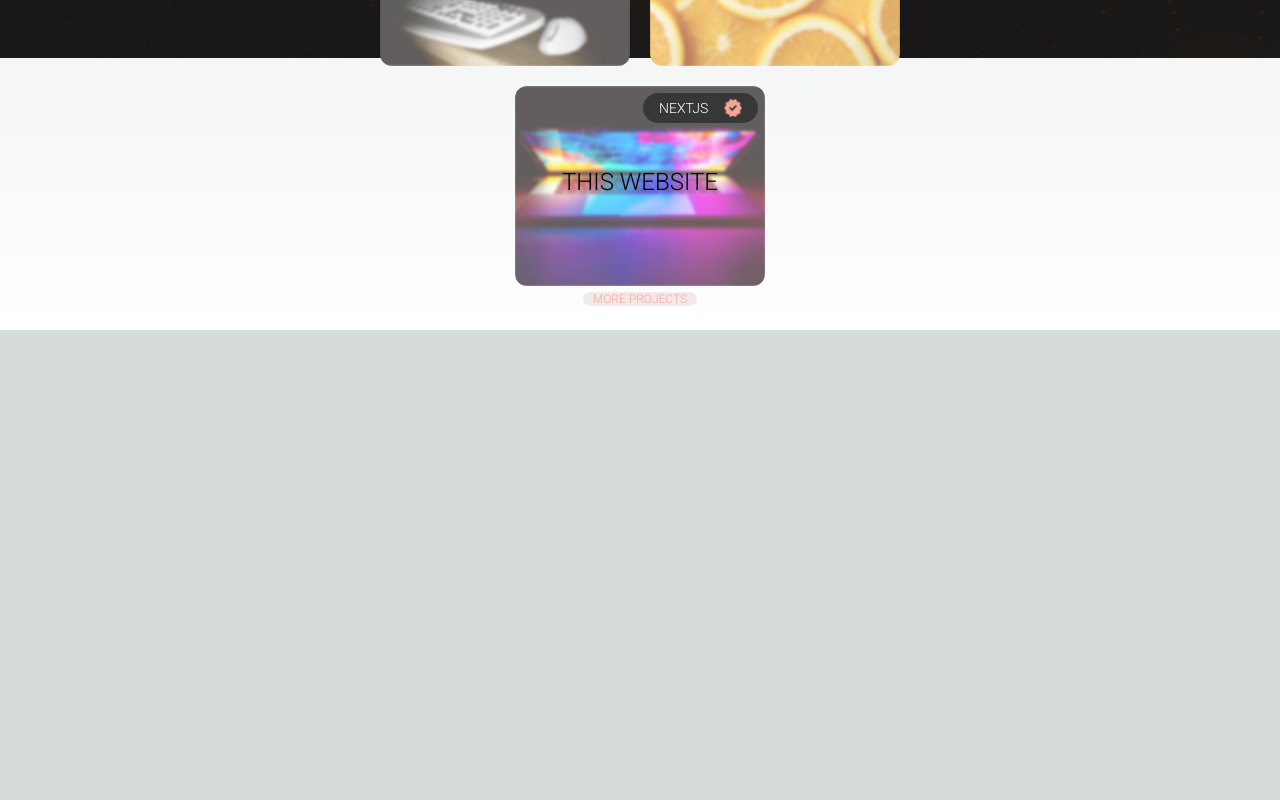
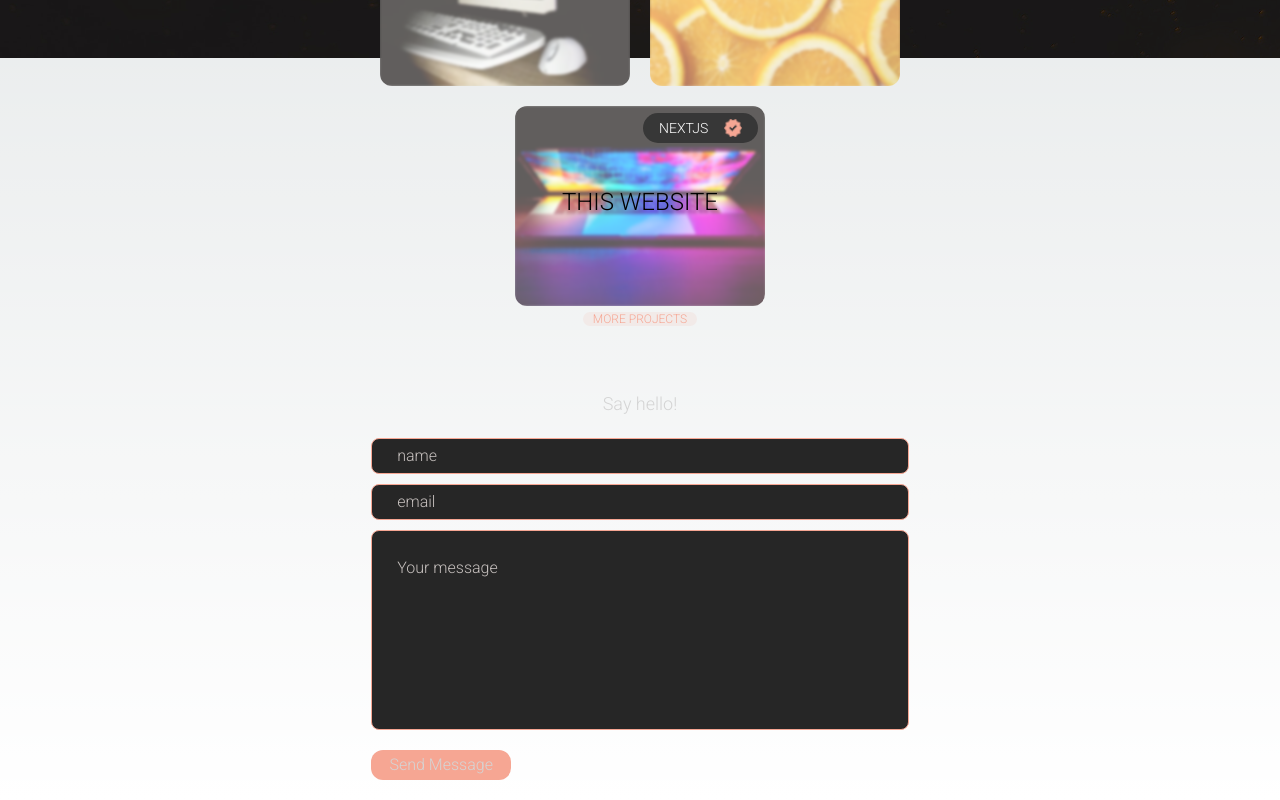
Before and after one commit to chanteCon/portfolioWebsite, a Next.js app in the folder website/: page / in a window 1280 px wide. Shown: the part 742-1542 px from the top of the page. Before the commit the page ends 1072 px from the top, so only its background shows below. Built offline with nearby package versions, Linux system fonts and the light colour scheme.

Commit message:
added contact form the home and project pages

```diff
--- a/website/app/components/ContactForm.jsx
+++ b/website/app/components/ContactForm.jsx
@@ -1,3 +1,5 @@
+"use client"
+
 import emailjs from '@emailjs/browser';
 import React from 'react';
 
@@ -21,9 +23,11 @@ export const ContactForm = ({ title }) => {
   };
 
   return (
-    <div className = "w-[300px] md:w-[400px] lg:w-[500px] xl:w-[550px] h-[350px] md:h-[450px] lg:h-[600px] bg-[#373737] flex flex-col pt-[20px] lg:pt-[70px] md:pt-[50px] items-center">
-      <p className = "pb-[10px] md:pb-[20px] lg:mr-[290px] text-lg" >{title}</p>
-      <form ref={form} className = "md:w-[70%] flex flex-col gap-[10px]" >
+    <div className = "w-full flex flex-col items-center">
+      <p className = "pb-[10px] md:pb-[20px] text-lg" >{
+      title ? title : "Say hello!"
+      }</p>
+      <form ref={form} className = "w-[70%] flex flex-col gap-[10px]" >
         <input
           type="text"
           name="user_name"
--- a/website/app/contact/page.js
+++ b/website/app/contact/page.js
@@ -16,7 +16,9 @@ export default function Contact() {
         <p className = "text-lg" >I would love to hear from you</p>
       </section>
       <section className = "justify-center w-full flex flex-wrap-reverse">
-        <ContactForm title = {"Say hello!"}/>
+        <div className = "w-[300px] md:w-[400px] lg:w-[500px] xl:w-[550px] h-[350px] md:h-[450px] lg:h-[600px] bg-[#373737] flex flex-col pt-[20px] lg:pt-[70px] md:pt-[50px] items-center">
+          <ContactForm />
+        </div>
         <div className = "w-[300px] md:w-[400px] lg:w-[500px] xl:w-[550px] h-[350px] md:h-[450px] lg:h-[600px] bg-[#262626] text-left p-[30px] md:p-[100px] flex flex-col gap-[50px]">
           <div className = "self-start flex flex-col items-center">
             <p className = "lg:text-lg" >Chantelle Conlon Scoullar</p>
--- a/website/app/page.js
+++ b/website/app/page.js
@@ -8,6 +8,7 @@ import { SmallTick } from "./components/SmallTick"
 import Link from "next/link"
 import { MainProjectSkill } from "./components/MainProjectSkill"
 import { ContactLinks } from "./components/ContactLinks"
+import { ContactForm } from "./components/ContactForm"
 
 export default function Home() {
   const projects = data.projects
@@ -20,7 +21,7 @@ export default function Home() {
 
   return (
     <>
-      <div className = "flex flex-col flex-1 items-center h-100 w-[60%] text-center pt-[200px] text-neutral-300 gap-[50px]" >
+      <div className = "flex flex-col flex-1 items-center h-100 w-[60%] text-center pt-[200px] text-neutral-300 gap-[60px]" >
         <section className = "xl:w-[50%]">
           <div className = "font-light">
             <h1 style = {{ fontSize: '28pt' }} >Hi, I'm Chantelle. I'm a</h1>
@@ -104,6 +105,9 @@ export default function Home() {
             {"MORE PROJECTS"}
           </a>
         </section>
+        <section className = "w-full">
+          <ContactForm />
+        </section>
       </div>
     </>
   )
--- a/website/app/projects/[name]/page.js
+++ b/website/app/projects/[name]/page.js
@@ -5,6 +5,7 @@ import { SmallTick } from '@/app/components/SmallTick';
 import { VideoEmbeds } from '@/app/VideoEmbeds';
 import { smallLightBtnWithImage } from '@/app/TailwindStyles';
 import { LinksBtns } from '@/app/components/LinkBtns';
+import { ContactForm } from '@/app/components/ContactForm';
 
 export default function ProjectPage ({ params })  {
   const name = params.name.replace("%20"," ")
@@ -16,7 +17,7 @@ export default function ProjectPage ({ params })  {
 
   return (
     <div className = "flex flex-col w-[80%] xl:w-[50%] 2xl:w-[40%] pt-[10vh] justify-center text-center gap-[50px] text-[#F2EAE8]">
-      < div
+      < section
           className = "w-full h-[230px] overflow-hidden relative rounded-2xl text-black"
           key = {project.name}
         >
@@ -35,7 +36,7 @@ export default function ProjectPage ({ params })  {
           <div className = "relative bottom-[100px] left-[40%] sm:left-[80%]">
             <LinksBtns project = { project } />
           </div>
-      </div>
+      </section>
       <section className = "flex flex-wrap justify-center xl:gap-[10px] gap-[20px]">
       <div>
         <p >Skills</p>
@@ -75,7 +76,7 @@ export default function ProjectPage ({ params })  {
     </section>
     {
         video &&
-        <div className = "align-center relative h-0 pb-[56.25%] mb-[40px]">
+        <section className = "align-center relative h-0 pb-[56.25%] mb-[40px]">
           <p>{video.name}</p>
           <iframe
             className = "absolute left-0 top-[40px]"
@@ -83,7 +84,7 @@ export default function ProjectPage ({ params })  {
             width = "100%"
             height = "100%"
           />
-        </div>
+        </section>
       }
     <h1 className = "text-[#F2EAE8] text-lg" > {`What is ${project.name}?`} </h1>
     <div className = "w-full flex justify-center bg-[#262626] p-[40px] rounded mt-[-35px] text-left" >
@@ -93,6 +94,11 @@ export default function ProjectPage ({ params })  {
     <div className = "w-full flex justify-center bg-[#262626] p-[40px] rounded mt-[-35px] text-left" >
       {project.contributions}
     </div>
+    <div>
+    <section className = "">
+      <ContactForm title = {`Ask me about ${project.name}`}/>
+    </section>
+    </div>
   </div>
   );
 }
```
